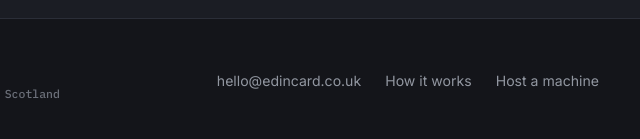
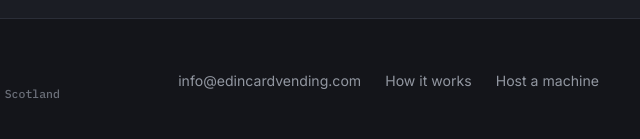
Before and after one commit to CreatorX02/edincard-vending, a plain HTML site: page index.html in a window 1280 px wide. Shown: the part 2582-2721 px from the top of the page, 603-1243 px from the left. Drawn offline with Linux system fonts and the light colour scheme.

Commit message:
Update contact email to info@edincardvending.com

```diff
--- a/index.html
+++ b/index.html
@@ -140,7 +140,7 @@
           <li><span class="venue-code">02</span>We restock and audit on a set schedule</li>
           <li><span class="venue-code">03</span>You take a cut of every pack sold on site</li>
         </ul>
-        <a class="btn btn-outline" href="mailto:hello@edincard.co.uk?subject=Hosting%20a%20machine">Get in touch</a>
+        <a class="btn btn-outline" href="mailto:info@edincardvending.com?subject=Hosting%20a%20machine">Get in touch</a>
       </div>
       <div class="venue-card">
         <p class="venue-card-eyebrow">EXPECT</p>
@@ -163,7 +163,7 @@
       </div>
     </div>
     <div class="footer-links">
-      <a href="mailto:hello@edincard.co.uk">hello@edincard.co.uk</a>
+      <a href="mailto:info@edincardvending.com">info@edincardvending.com</a>
       <a href="#how">How it works</a>
       <a href="#venues">Host a machine</a>
     </div>
```
